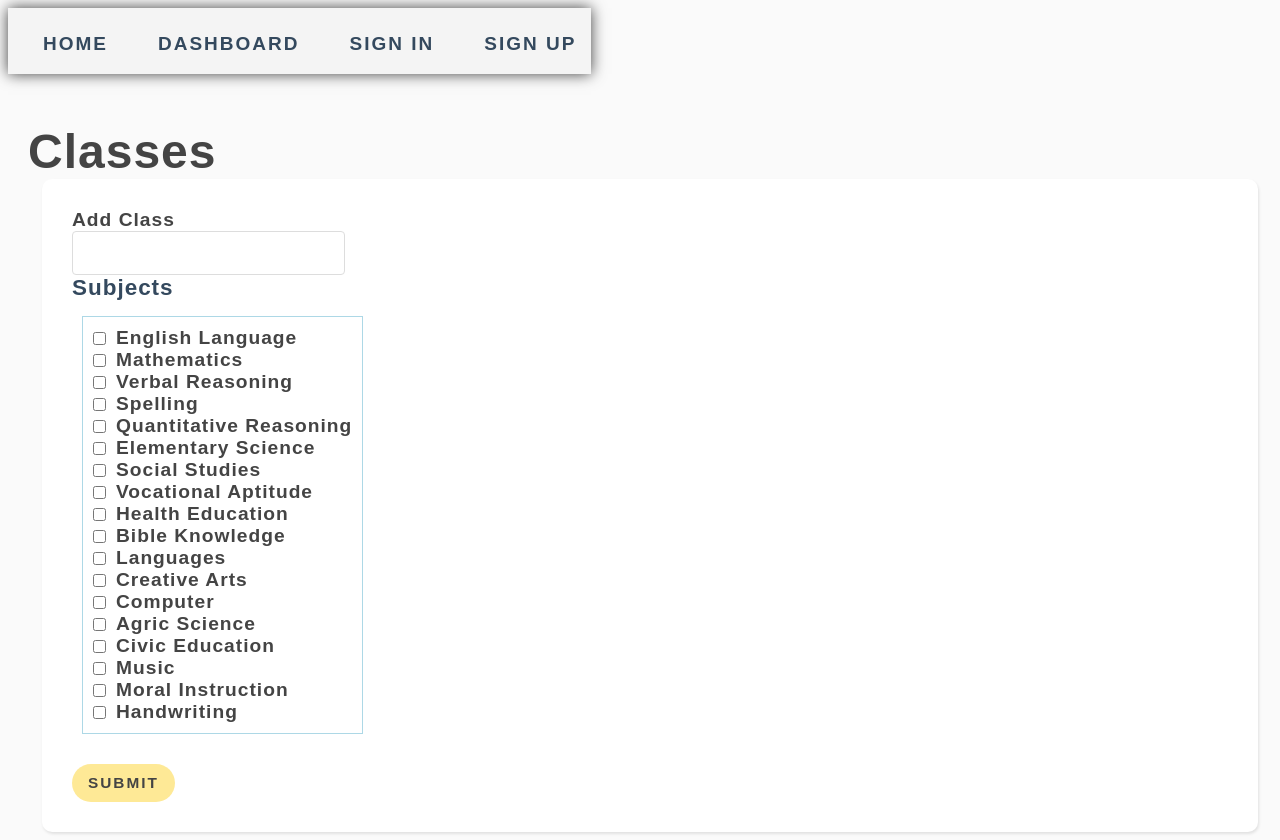
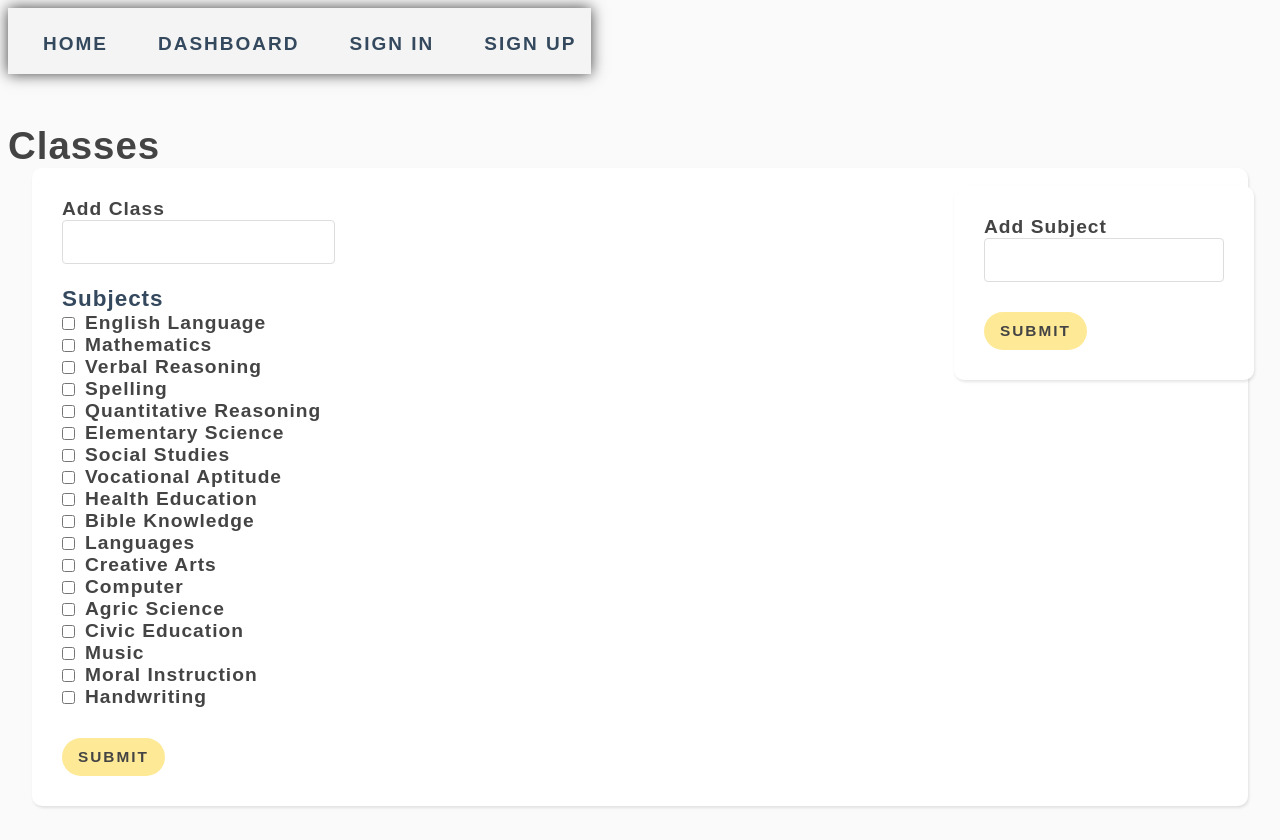
Before and after one commit to Sdqumar/School-MS, a Next.js app: page /classes in a window 1280 px wide. After the commit the page ends 814 px from the top, so only its background shows below. Built offline with nearby package versions, Linux system fonts and the light colour scheme.

Commit message:
add subject in create class

```diff
--- a/pages/classes.tsx
+++ b/pages/classes.tsx
@@ -6,10 +6,6 @@ type classes={
   className:string;
   subjects:['']
 }
-
-export default function Classes({ data }) {
-
-  // const res = JSON.parse(data);
 const subjects = [
   "English Language",
   "Mathematics",
@@ -30,6 +26,11 @@ export default function Classes({ data }) {
   "Moral Instruction",
   "Handwriting",
 ];
+
+export default function Classes({ data }) {
+
+  // const res = JSON.parse(data);
+
 
   const {
     handleSubmit,
@@ -59,8 +60,12 @@ export default function Classes({ data }) {
     // }
   };
   return (
-    <section>
+    <div>
       <h1>Classes</h1>
+      <div >
+      <AddSubject/>
+
+      </div>
 
       <form onSubmit={handleSubmit((formValues) => submitHandler(formValues))}>
       <h4>Add Class</h4>
@@ -72,9 +77,10 @@ export default function Classes({ data }) {
         type="text"
       />
       {errors.className && <Errror message={errors.className.message} />}
-
+<br/>
+<br/>
           <h3>Subjects</h3>
-          <div >
+          <div>
           {
           subjects.map(
               (item) =><span key={item} style={{display:'flex',alignItems:'center',justifyContent:"space-between",width:'fit-content'}}>
@@ -85,7 +91,6 @@ export default function Classes({ data }) {
             )
           }
         </div>
-
       <button>submit</button>
     </form>
 
@@ -102,7 +107,7 @@ export default function Classes({ data }) {
           );
         })}
       </ul> */}
-    </section>
+    </div>
   );
 }
 
@@ -115,6 +120,35 @@ export default function Classes({ data }) {
 //   };
 // }
 
+export const AddSubject=()=>{
+  const {
+    handleSubmit,
+    register,
+    formState: { errors },
+  } = useForm();
+  const submitHandler = async (formValues) => {
+    console.log(formValues.subject);
+     subjects.push(formValues.subject)
+    console.log(subjects);
+
+
+  }
+  return(
+    <form onSubmit={handleSubmit((formValues) => submitHandler(formValues))}  style={{float:'right',width:'300px',margin:'18px'}}>
+    <h4>Add Subject</h4>
+
+    <input
+      {...register("subject", {
+        required: "Required"
+      })}
+      type="text"
+    />
+    {errors.subject && <Errror message={errors.subject.message} />}
+    <button>submit</button>
+    </form>
+  )
+}
+
 type errorProps = {
     message?: string | undefined;
   };
```
Lines whose indentation alone changed are shown as unchanged.
